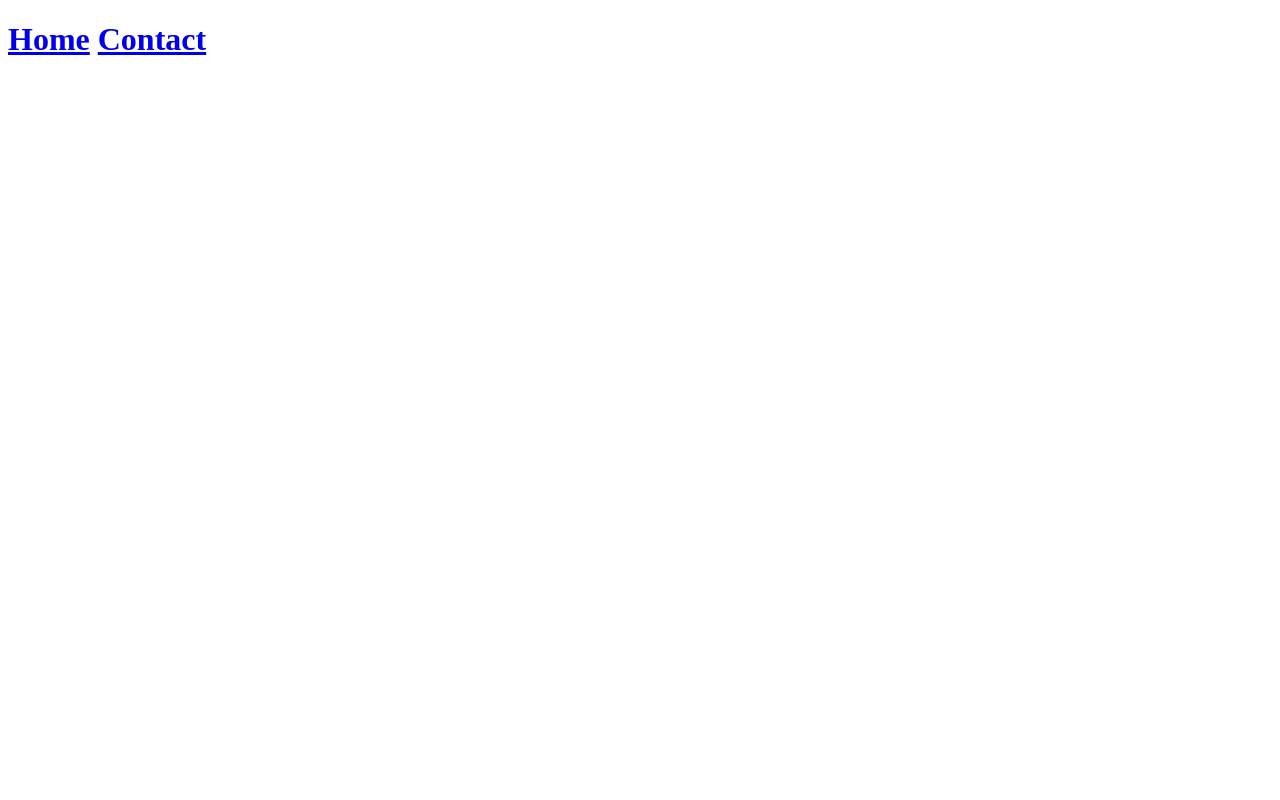
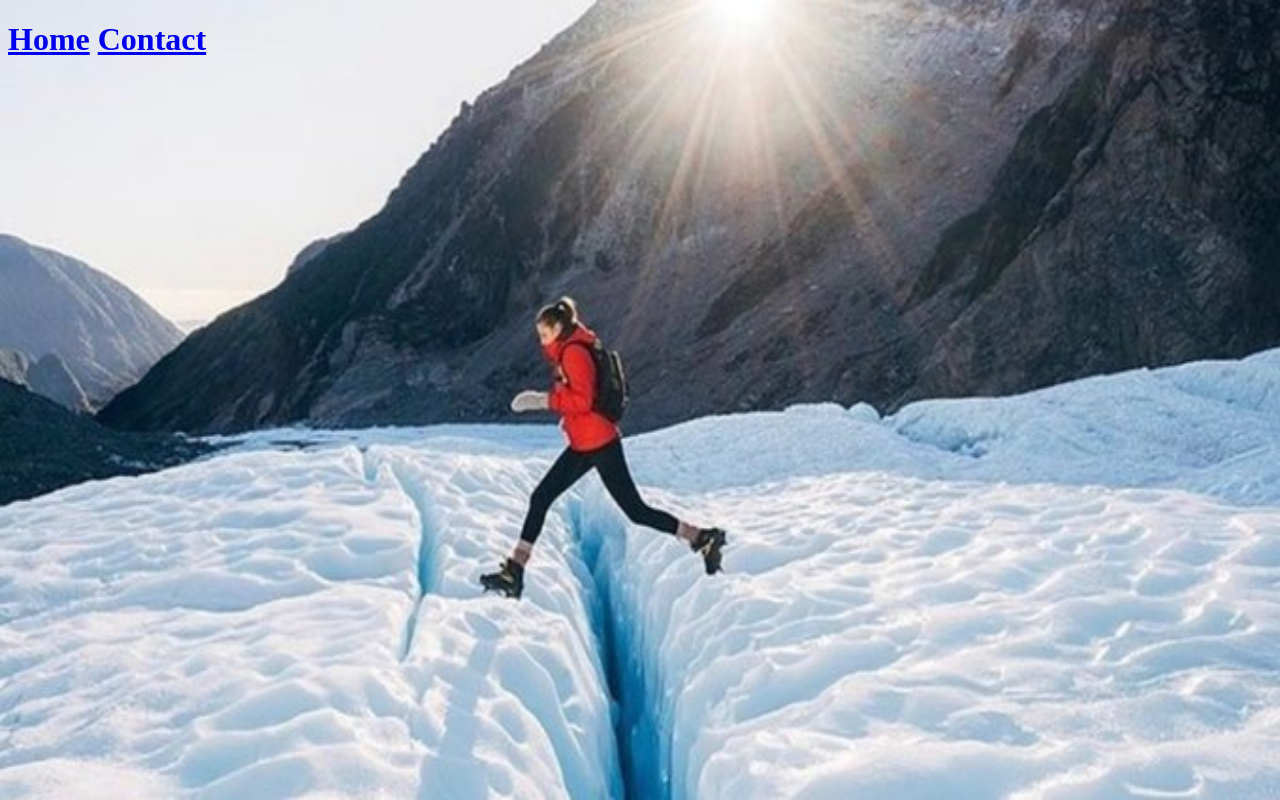
Before and after one commit to XiaanB/IT5017D-Web-Concepts.github.io, a plain HTML site: page Assesment 2/Vs1/Tours.html in a window 1280 px wide. Drawn offline with Linux system fonts and the light colour scheme.

Commit message:
Tour page CSS bckg immage

```diff
--- a/Assesment 2/Vs1/Contact.css
+++ b/Assesment 2/Vs1/Contact.css
@@ -1,3 +1,12 @@
+body {
+  background-image: url('NZ Tour.jpg');
+  background-repeat: no-repeat;
+  background-attachment: fixed;
+  background-size: 100% 100%;
+}
+
+
+
 
     .fa {
   padding: 20px;
--- /dev/null
+++ b/Assesment 2/Vs1/TourCSS.css
@@ -0,0 +1,6 @@
+body {
+  background-image: url('NZ Tour2.jpg');
+  background-repeat: no-repeat;
+  background-attachment: fixed;
+  background-size: 100% 100%;
+}
--- a/Assesment 2/Vs1/Tours.html
+++ b/Assesment 2/Vs1/Tours.html
@@ -5,6 +5,7 @@
 	<meta name="viewport" content="width=device-width, initial-scale=1">
 	<title>tours</title>
 	<h1><a href="Index.html">Home</a> <a href="Contact.html">Contact</a></h1>
+	<link rel="stylesheet" href="TourCSS.css">
 </head>
 <body>
 
```
Also changed, not shown: Assesment 2/Vs1/NZ Tour.jpg (added), Assesment 2/Vs1/NZ Tour2.jpg (added).
